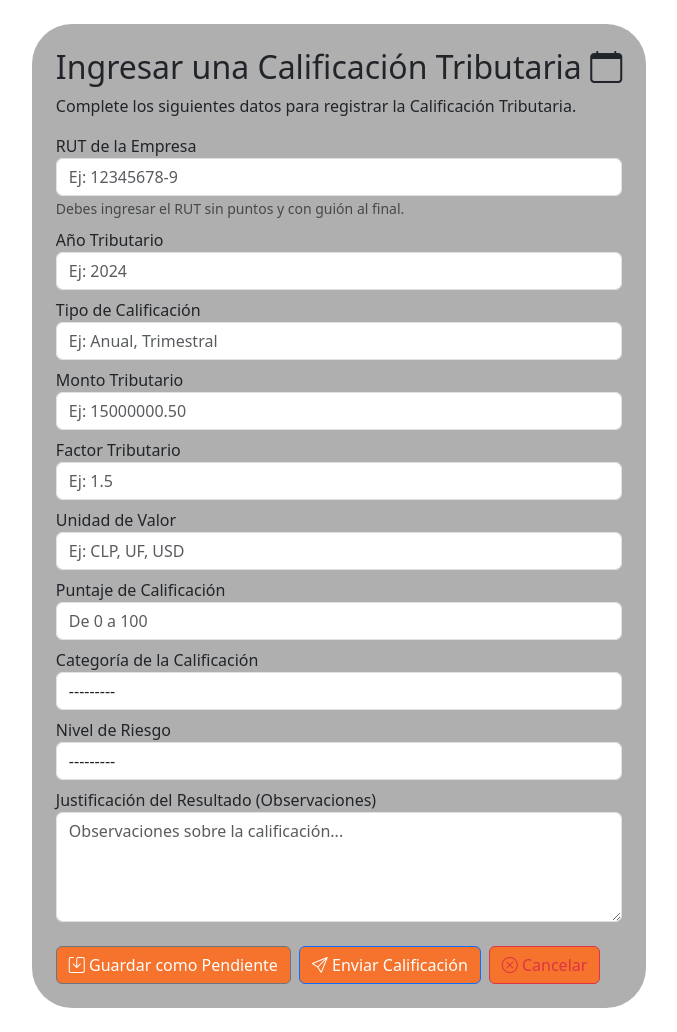
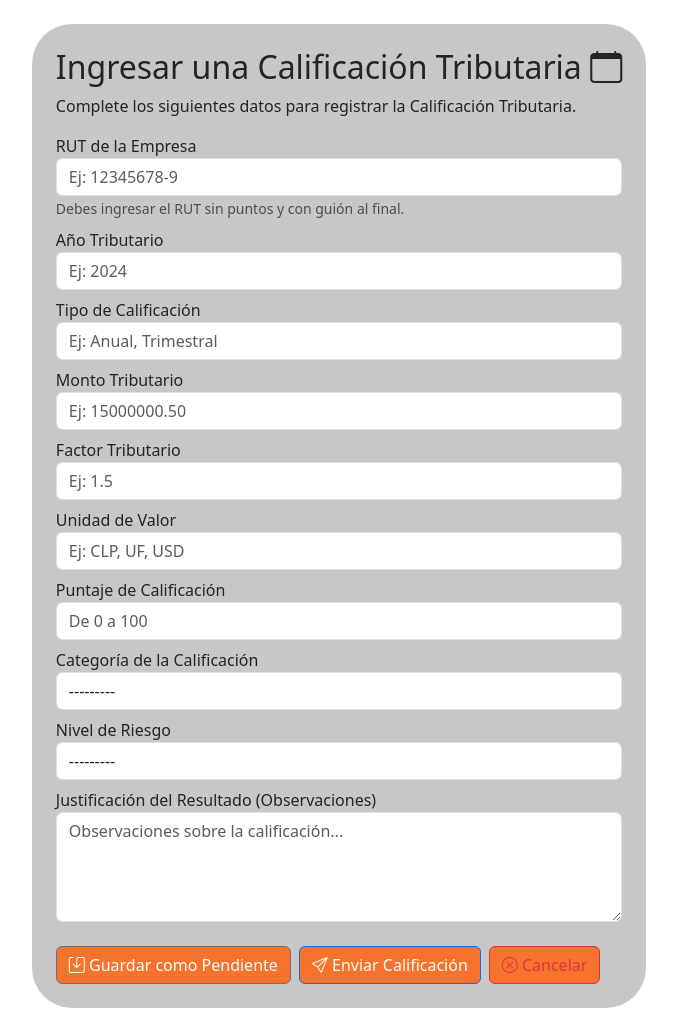
Before and after one commit to javierpepito/Proyecto_Nuam, a Django app: template Contenedor_Calificaciones/templates/Contenedor_Calificaciones/calificador_tributario/calificacion_manual.html in a window 1280 px wide. Shown: the part 169-1201 px from the top of the page, without its empty margins (325-1002 px from the left). Run offline with Django 4.2, Linux system fonts and the light colour scheme; the template is opened without the code that fills it: values that come from a table or form of the project are taken from there, others are empty.

Commit message:
AJAJJAAJ

```diff
--- a/Contenedor_Calificaciones/static/Contenedor_Calificaciones/css/base.css
+++ b/Contenedor_Calificaciones/static/Contenedor_Calificaciones/css/base.css
@@ -8,7 +8,7 @@
 }
 
 .contenedor-formulario {
-    background-color: #afafaf;
+    background-color: #c8c7c7;
     border-radius: 40px;
 }
 
```
Also changed, not shown: readme.md.
